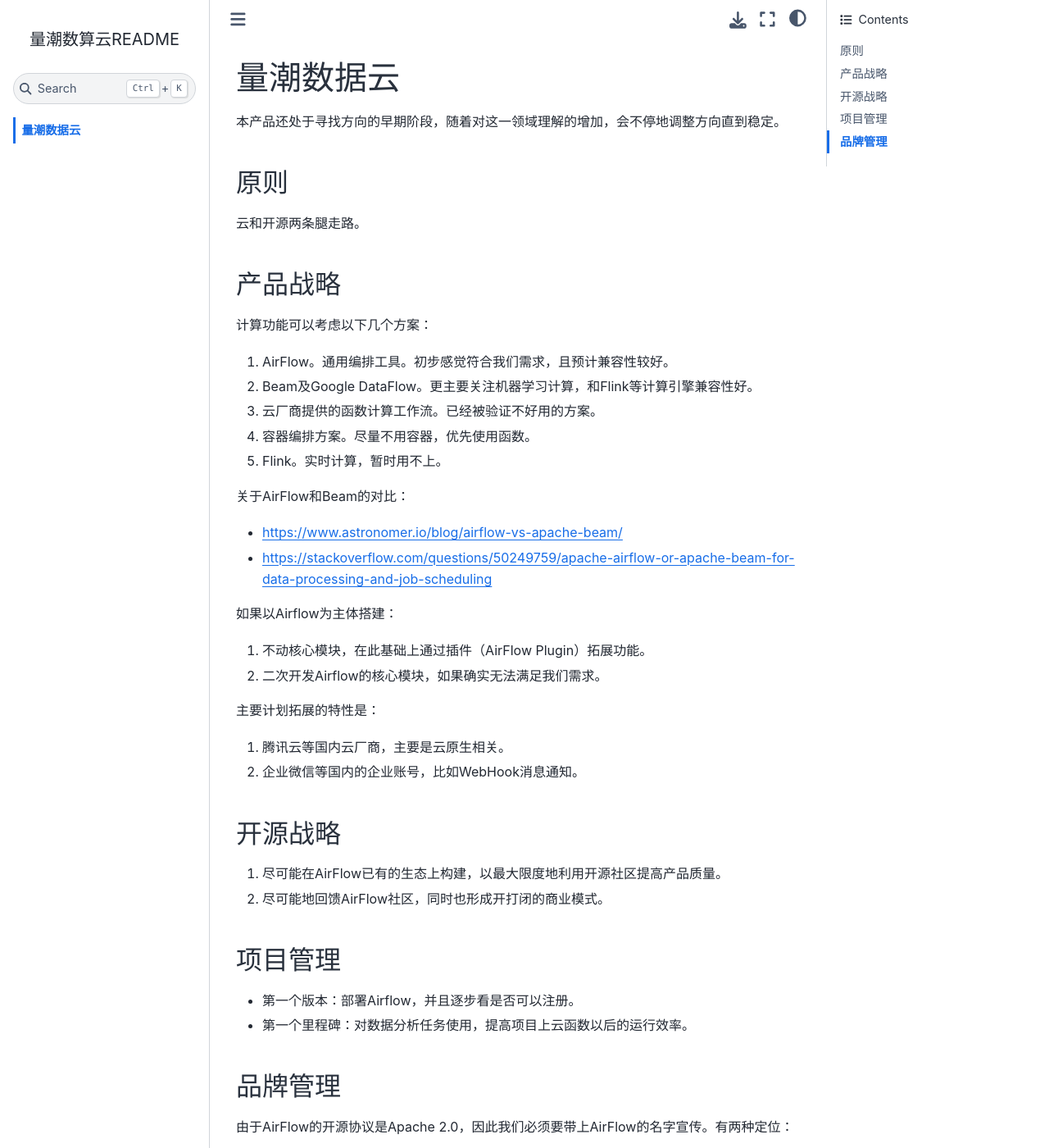
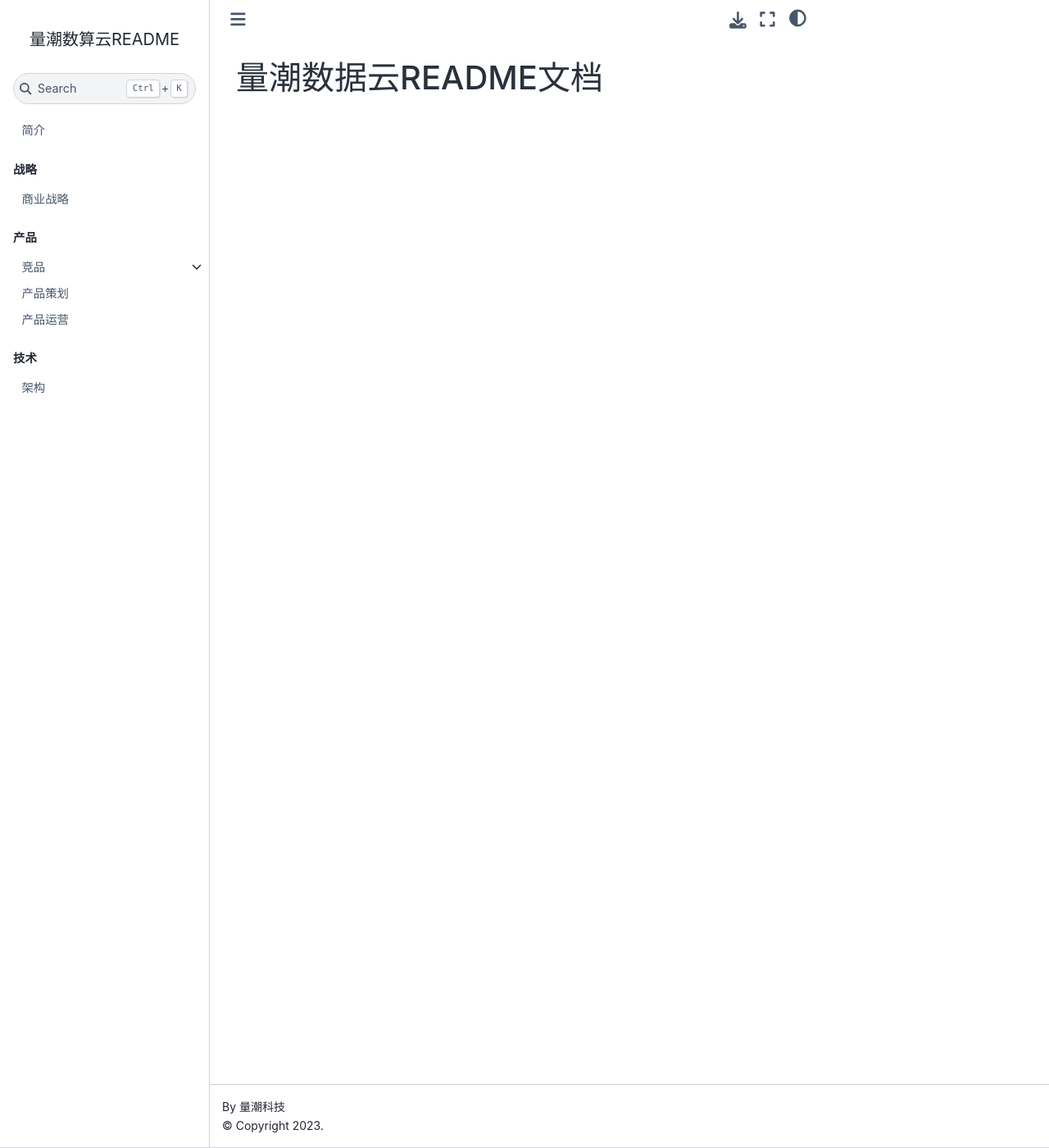
Before and after one commit to quanttide/qtcloud-data-readme, a Jupyter Book: the page built from README.md, in a window 1280 px wide and 1400 px high. Shown: the whole window at 82% size. Built offline with Jupyter Book 1.0.4 settings and Sphinx 7.4.7 and the Sphinx Book theme 1.1.4, drawn with Linux system fonts in a browser that asks for light colours; some of the changed text lies outside the part shown.

Commit message:
init: create project

```diff
--- a/README.md
+++ b/README.md
@@ -1,52 +1 @@
-# 量潮数据云
-
-本产品还处于寻找方向的早期阶段，随着对这一领域理解的增加，会不停地调整方向直到稳定。
-
-## 原则
-
-云和开源两条腿走路。
-
-## 产品战略
-
-计算功能可以考虑以下几个方案：
-
-1. AirFlow。通用编排工具。初步感觉符合我们需求，且预计兼容性较好。
-2. Beam及Google DataFlow。更主要关注机器学习计算，和Flink等计算引擎兼容性好。
-3. 云厂商提供的函数计算工作流。已经被验证不好用的方案。
-4. 容器编排方案。尽量不用容器，优先使用函数。
-5. Flink。实时计算，暂时用不上。
-
-关于AirFlow和Beam的对比：
-
-- https://www.astronomer.io/blog/airflow-vs-apache-beam/
-- https://stackoverflow.com/questions/50249759/apache-airflow-or-apache-beam-for-data-processing-and-job-scheduling
-
-如果以Airflow为主体搭建：
-
-1. 不动核心模块，在此基础上通过插件（AirFlow Plugin）拓展功能。
-2. 二次开发Airflow的核心模块，如果确实无法满足我们需求。
-
-主要计划拓展的特性是：
-
-1. 腾讯云等国内云厂商，主要是云原生相关。
-2. 企业微信等国内的企业账号，比如WebHook消息通知。
-
-
-## 开源战略
-
-1. 尽可能在AirFlow已有的生态上构建，以最大限度地利用开源社区提高产品质量。
-2. 尽可能地回馈AirFlow社区，同时也形成开打闭的商业模式。
-
-
-## 项目管理
-
-- 第一个版本：部署Airflow，并且逐步看是否可以注册。
-- 第一个里程碑：对数据分析任务使用，提高项目上云函数以后的运行效率。
-
-
-## 品牌管理
-
-由于AirFlow的开源协议是Apache 2.0，因此我们必须要带上AirFlow的名字宣传。有两种定位：
-
-1. 量潮数算云。兼容或者部分兼容AirFlow的二次开发的自研平台。
-2. 量潮AirFlow。AirFlow及其Plugin拓展的云端版本。
+# 量潮数据云README文档
--- a/_toc.yml
+++ b/_toc.yml
@@ -1,2 +1,16 @@
 format: jb-book
-root: README.md
+root: index.md
+parts:
+  - caption: 战略
+    chapters:
+      - file: strategies.md
+  - caption: 产品
+    chapters:
+      - file: competitive_products/README.md
+        sections:
+          - file: competitive_products/airflow.md
+      - file: product_design.md
+      - file: product_operations.md
+  - caption: 技术
+    chapters:
+      - file: architectures.md
--- /dev/null
+++ b/architectures.md
@@ -0,0 +1 @@
+# 架构
--- /dev/null
+++ b/index.md
@@ -0,0 +1 @@
+# 简介
--- /dev/null
+++ b/product_operations.md
@@ -0,0 +1 @@
+# 产品运营
```
Also changed, not shown: competitive_products/README.md (added, +21 -0 lines), competitive_products/airflow.md (added, +18 -0 lines), product_design.md (added, +8 -0 lines), strategies.md (added, +3 -0 lines).
